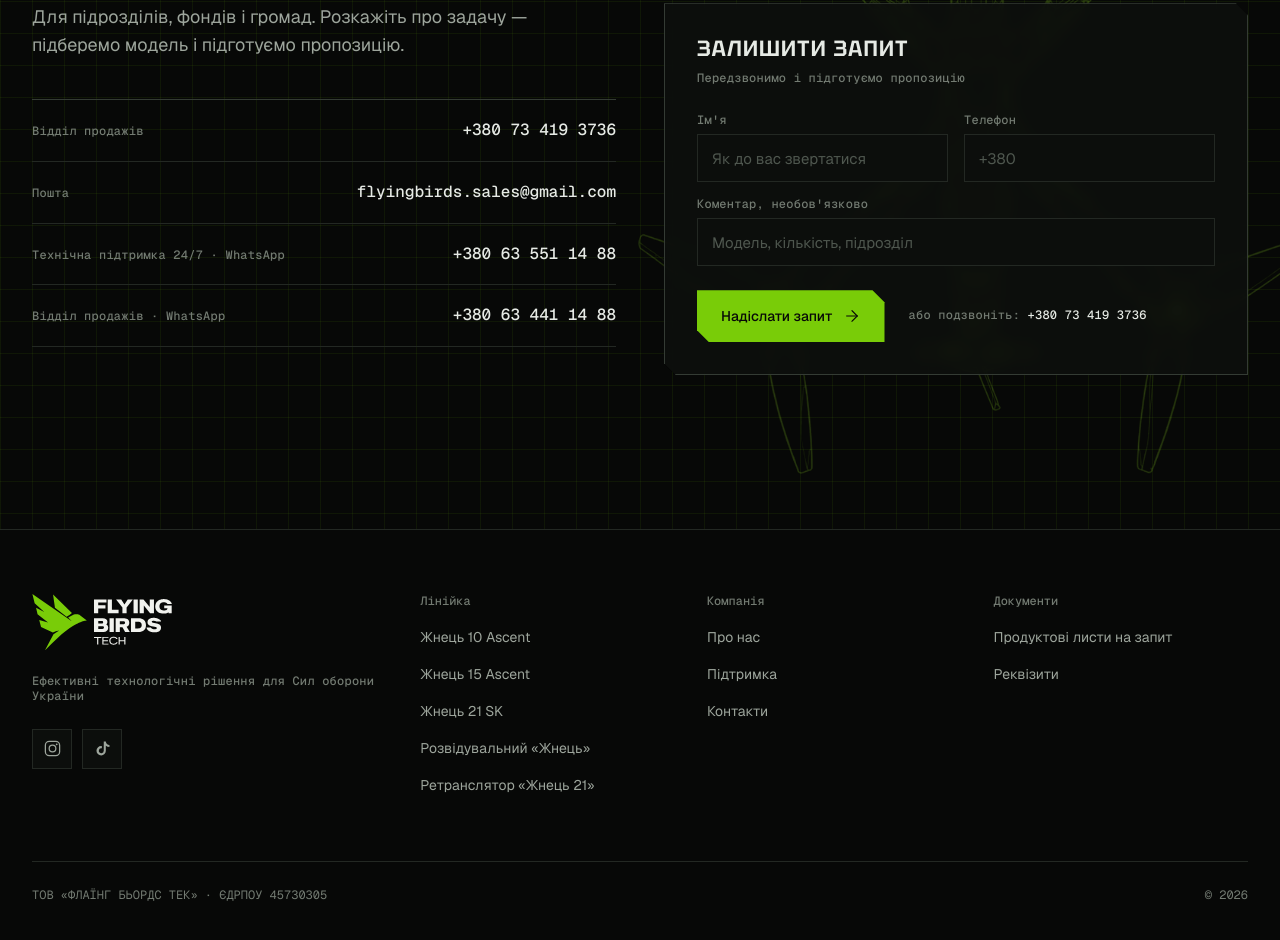
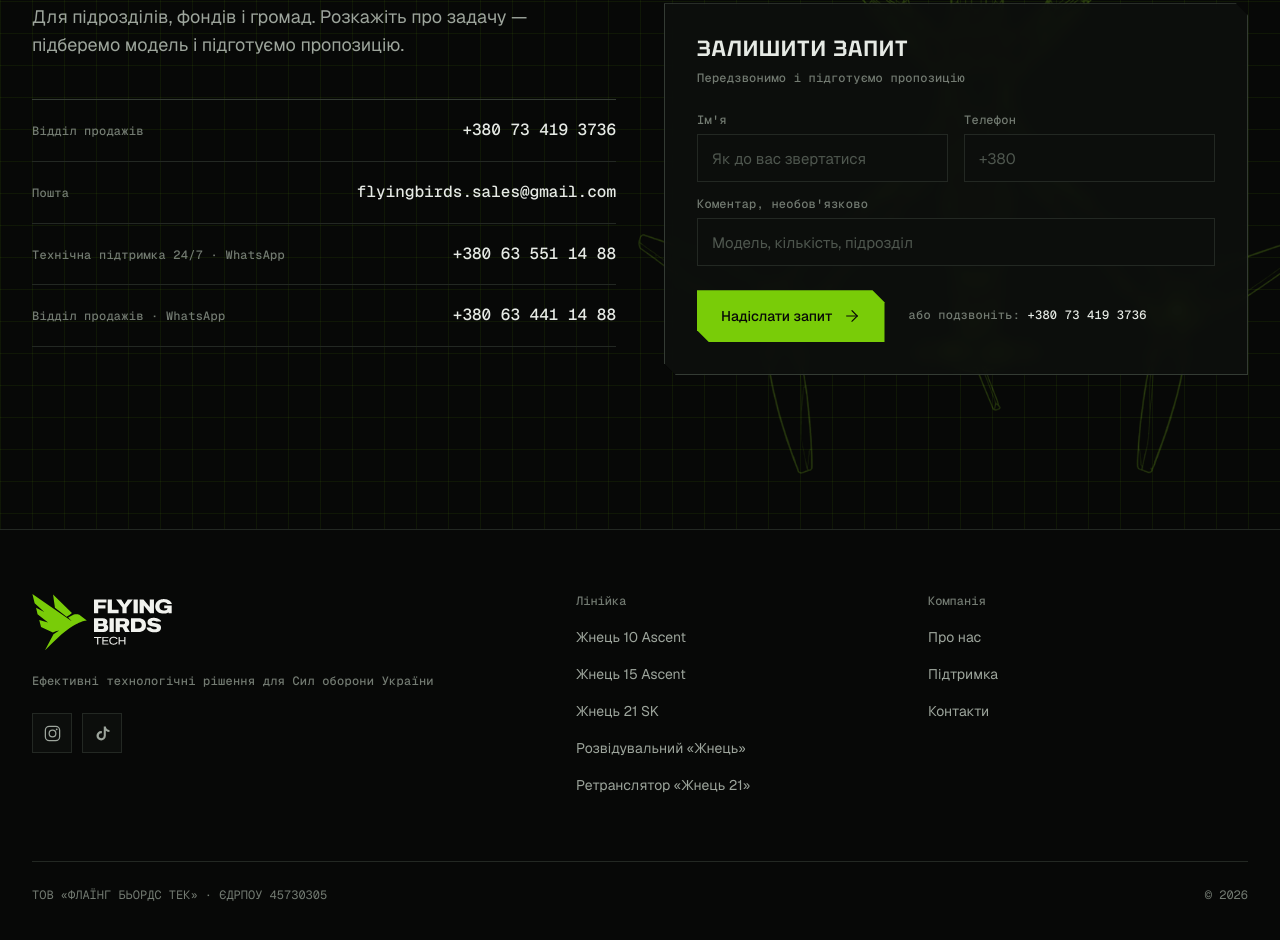
Before and after one commit to shckwrkr/fbt-homepage-prototype, a plain HTML site: page about.html in a window 1280 px wide. Shown: the part 5016-5956 px from the top of the page. Drawn offline with nearby package versions, Linux system fonts and the light colour scheme.

Commit message:
Футер: прибрано колонку «Документи»
Co-Authored-By: Claude Opus 5.5 <noreply@anthropic.com>

```diff
--- a/about.html
+++ b/about.html
@@ -322,7 +322,7 @@ svg.lucide{width:18px;height:18px;stroke-width:1.5;flex:none}
 
 
 .site-footer{background:var(--carbon-950);border-top:1px solid var(--border-subtle);padding:64px 0 40px;color:var(--text-primary)}
-.foot-grid{display:grid;grid-template-columns:minmax(0,1.4fr) repeat(3,minmax(0,1fr));gap:32px}
+.foot-grid{display:grid;grid-template-columns:minmax(0,1.6fr) repeat(2,minmax(0,1fr));gap:32px}
 .foot-grid h4{font:500 12px/1.3 var(--font-mono);color:var(--text-muted);margin:0 0 16px;font-weight:500}
 .foot-grid ul{list-style:none;margin:0;padding:0;display:flex;flex-direction:column;gap:12px}
 .foot-grid a{font-size:14px;color:var(--text-secondary);transition:color var(--dur-fast) var(--ease)}
@@ -683,13 +683,6 @@ html.hdr-sc .topbar{border-bottom-width:0}
           <li><a href="#contact">Контакти</a></li>
         </ul>
       </div>
-      <div>
-        <h4>Документи</h4>
-        <ul>
-          <li><a href="mailto:flyingbirds.sales@gmail.com">Продуктові листи на запит</a></li>
-          <li><a href="#contact">Реквізити</a></li>
-        </ul>
-      </div>
     </div>
     <div class="foot-legal">
       <span>ТОВ «ФЛАЇНГ БЬОРДС ТЕК» · ЄДРПОУ 45730305</span>
```
Also changed, not shown: index.html (+1 -8 lines), support.html (+1 -8 lines), zhnets-10.html (+1 -8 lines), zhnets-15.html (+1 -8 lines), zhnets-21-relay.html (+1 -8 lines), zhnets-21-sk.html (+1 -8 lines), zhnets-recon.html (+1 -8 lines).
